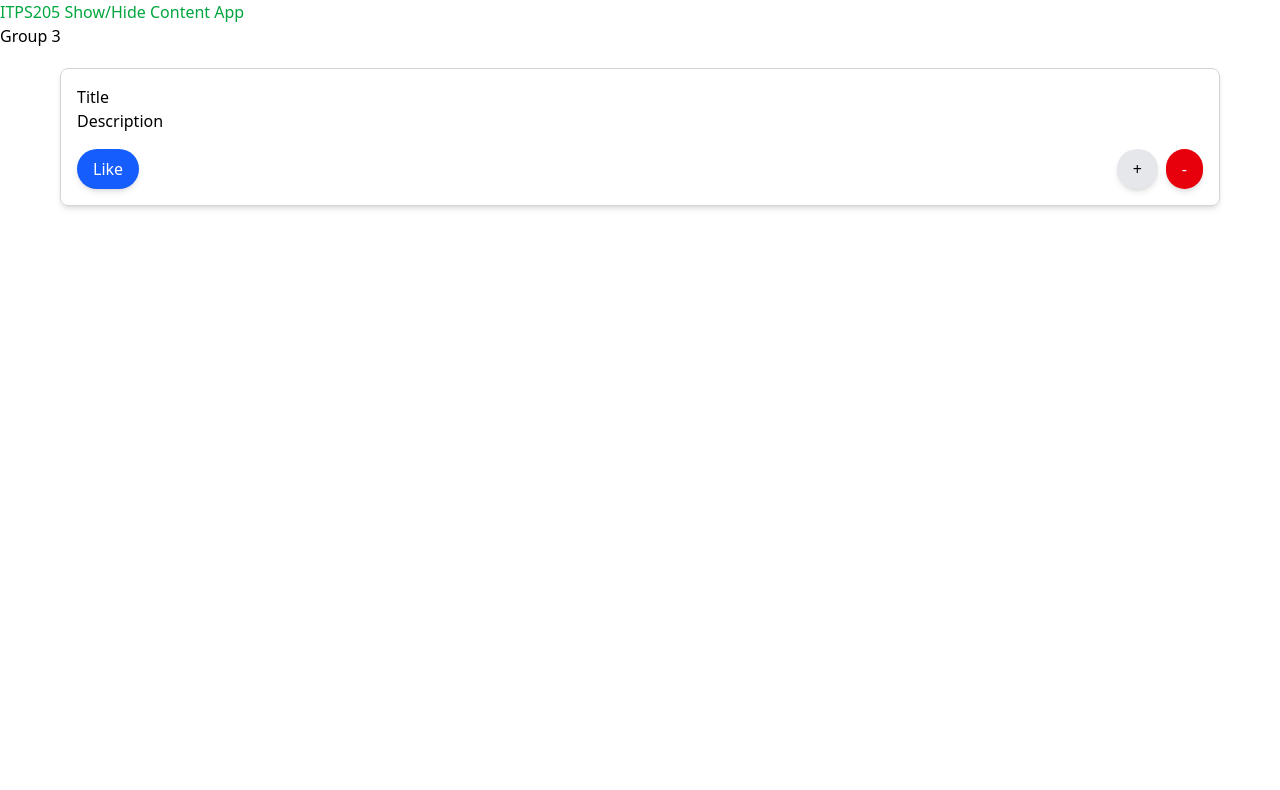
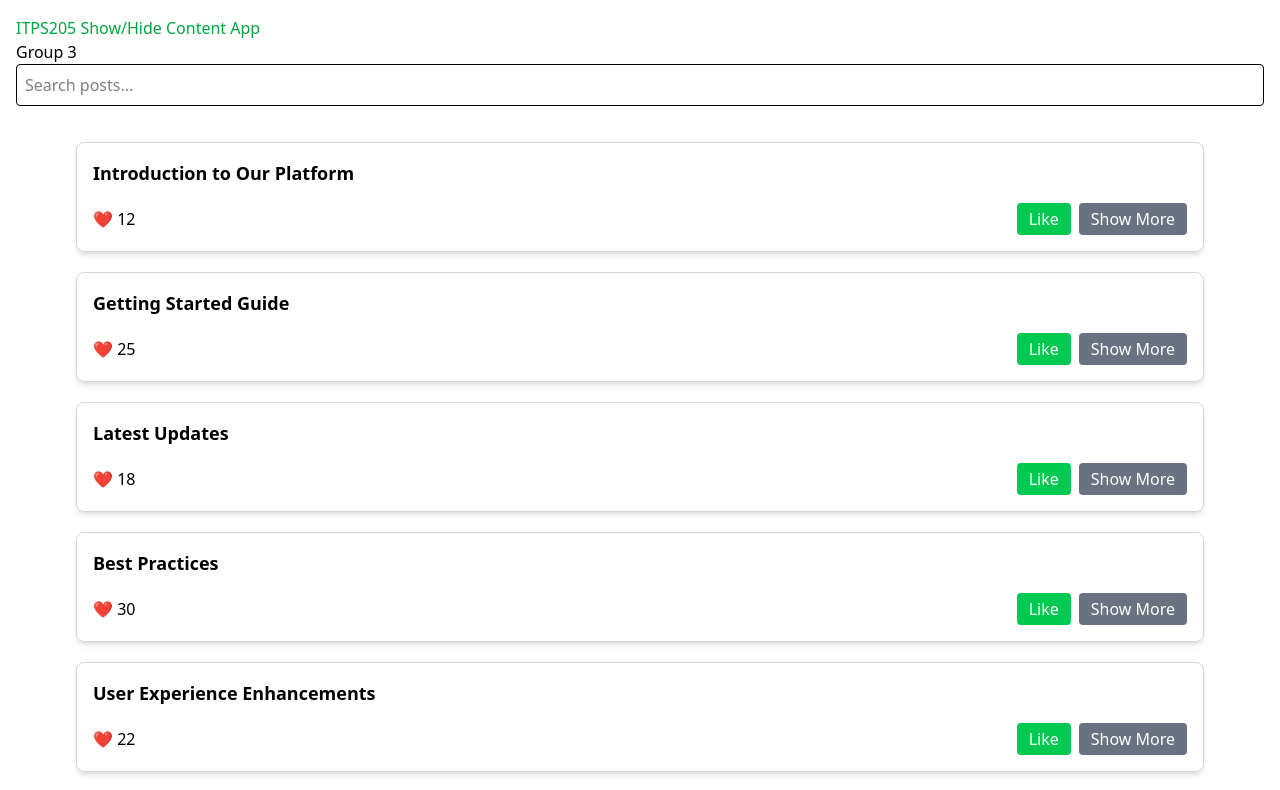
Before and after one commit to khianvictorycalderon/itps205-finals-activity-1-g3, a React (Create React App) app: page / in a window 1280 px wide. Shown: the top 790 px of the page. Built offline with nearby package versions, Linux system fonts and the light colour scheme.

Commit message:
Revised everything

```diff
--- a/src/App.js
+++ b/src/App.js
@@ -10,6 +10,8 @@
 
 */
 import Card from "./components/Card";
+import { useState } from "react";
+import SearchBar from "./components/SearchBar";
 
 const POSTS = [
   {
@@ -75,14 +77,27 @@ const POSTS = [
 ];
 
 export default function App() {
+  const [search, setSearch] = useState("");
+
+  const filteredPosts = POSTS.filter((post) =>
+    post.title.toLowerCase().includes(search.toLowerCase())
+  );
+
   return (
-    <div>
+    <div className="p-4">
       <h2 className="text-green-600">ITPS205 Show/Hide Content App</h2>
       <p>Group 3</p>
-      <Card
-        title="Title"
-        desc="Description"
-      />
+
+      <SearchBar search={search} setSearch={setSearch} />
+
+      {filteredPosts.map((post, index) => (
+        <Card
+          key={index}
+          title={post.title}
+          desc={post.desc}
+          initialLikes={post.likes}
+        />
+      ))}
     </div>
   );
 }
--- a/src/components/Button.jsx
+++ /dev/null
@@ -1,9 +0,0 @@
-export default function Button({ variant = "primary", children }) {
-  const styles = {
-    like: "px-4 py-2 bg-blue-600 text-white rounded-full hover:bg-blue-700 shadow-md",
-    more: "px-4 py-2 bg-gray-200 text-black rounded-full hover:bg-gray-300 shadow-md",
-    less: "px-4 py-2 bg-red-600 text-white rounded-full hover:bg-red-700 shadow-md",
-  };
-
-  return <button className={styles[variant]}>{children}</button>;
-}
--- a/src/components/Card.jsx
+++ b/src/components/Card.jsx
@@ -1,21 +1,48 @@
-import Button from "./Button";
-import Tooltip from "./Tooltip";
-export default function Card({ title, desc }) {
+import { useState } from "react";
+
+export default function Card({ title, desc, initialLikes }) {
+  const [likes, setLikes] = useState(initialLikes);
+  const [showMore, setShowMore] = useState(false);
+
+  const handleLike = () => {
+    setLikes(likes + 1);
+  };
+
+  const toggleShow = () => {
+    setShowMore(!showMore);
+  };
+
   return (
-    <div className="border border-gray-300 rounded-lg p-4 mb-4 mx-15 my-5 shadow-md">
-      <h2>{title}</h2>
-      <p>{desc}</p>
-      <div className="mt-4 flex justify-between">
-        <Button variant="like">Like</Button>
-        <span className="text-gray-500 flex gap-2">
-          <Tooltip text="Show more of this content.">
-            <Button variant="more">+</Button>
-          </Tooltip>
+    <div className="border border-gray-300 rounded-lg p-4 mb-4 mx-15 my-5 shadow-md transition-all duration-300">
+      <h2 className="text-lg font-bold">{title}</h2>
 
-          <Tooltip text="Show less of this content.">
-            <Button variant="less">-</Button>
-          </Tooltip>
-        </span>
+      {/* Collapsible Content */}
+      <div
+        className={`overflow-hidden transition-all duration-500 ${
+          showMore ? "max-h-40 opacity-100" : "max-h-0 opacity-0"
+        }`}
+      >
+        <p className="mt-2">{desc}</p>
+      </div>
+
+      <div className="mt-4 flex justify-between items-center">
+        <p>❤️ {likes}</p>
+
+        <div className="flex gap-2">
+          <button
+            onClick={handleLike}
+            className="cursor-pointer bg-green-500 text-white px-3 py-1 rounded hover:bg-green-600"
+          >
+            Like
+          </button>
+
+          <button
+            onClick={toggleShow}
+            className="cursor-pointer bg-gray-500 text-white px-3 py-1 rounded hover:bg-gray-600"
+          >
+            {showMore ? "Show Less" : "Show More"}
+          </button>
+        </div>
       </div>
     </div>
   );
--- /dev/null
+++ b/src/components/SearchBar.jsx
@@ -0,0 +1,11 @@
+export default function SearchBar({ search, setSearch }) {
+  return (
+    <input
+      type="text"
+      placeholder="Search posts..."
+      value={search}
+      onChange={(e) => setSearch(e.target.value)}
+      className="border p-2 rounded w-full mb-4"
+    />
+  );
+}
--- a/src/components/Tooltip.jsx
+++ /dev/null
@@ -1,17 +0,0 @@
-export default function Tooltip({ text, children }) {
-  return (
-    <span className="relative group w-max">
-      {children}
-
-      <div
-        className="absolute top-10 left-1/2 -translate-x-1/2
-                   opacity-0 group-hover:opacity-100
-                   transition-opacity duration-200
-                   bg-gray-800 text-white text-sm
-                   px-2 py-1 rounded whitespace-nowrap shadow-md"
-      >
-        {text}
-      </div>
-    </span>
-  );
-}
```
